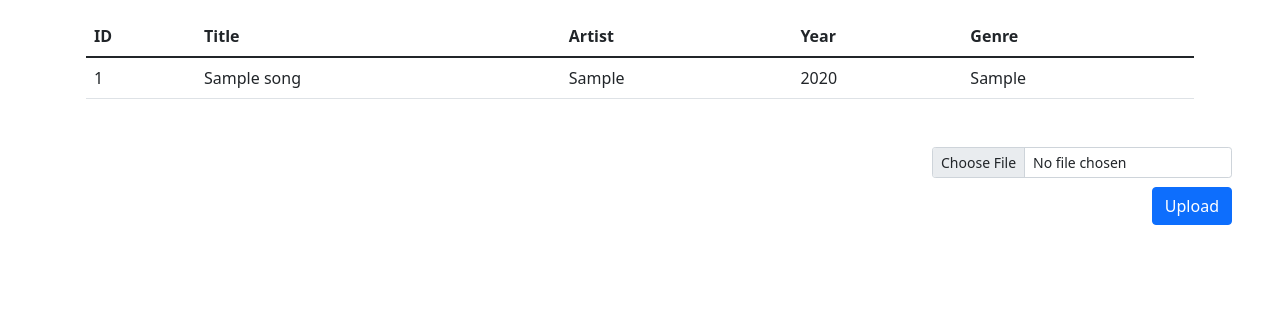
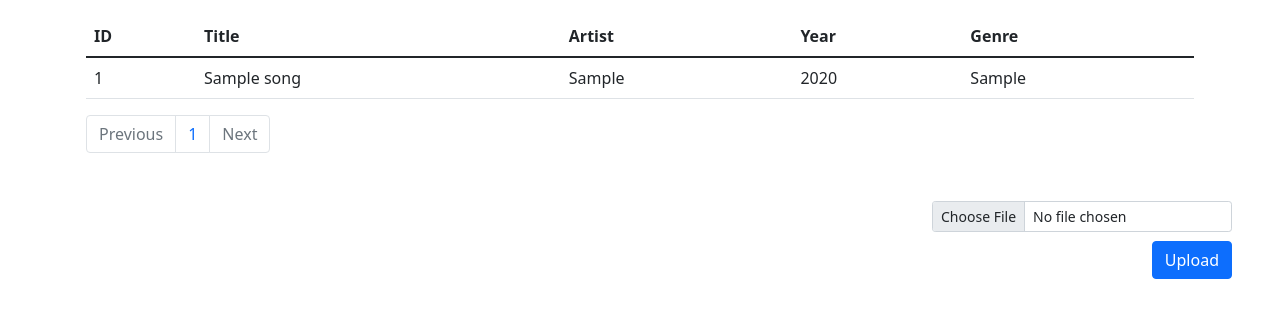
Before and after one commit to ThomasAnnamNJIT/is601-project-three, a Flask app: page /dashboard in a window 1280 px wide. Shown: the part 56-374 px from the top of the page. Run offline with Flask 2, Linux system fonts and the light colour scheme; a user stored in the database is signed in; tables that the repository leaves empty hold one stand-in row (values such as "Sample post"); some libraries are stand-ins or nearby versions.

Commit message:
Updating README.md and incldued pagination for dashboard

```diff
--- a/app/auth/__init__.py
+++ b/app/auth/__init__.py
@@ -26,7 +26,6 @@ def login():
     if login_form.validate_on_submit():
         user = User.query.filter_by(username=login_form.username.data).first()
         if user:
-            # flash("Welcome", 'success')
             user.authenticated = True
             db.session.add(user)
             db.session.commit()
@@ -64,15 +63,27 @@ def dashboard():
 
         user = User.query.filter_by(id=current_user.id).first()
 
+        pagination = Song.query.filter_by(user_id=current_user.id).paginate(1, 5, error_out=False)
+
         data = [{
             "id": song.id,
             "title": song.title,
             "artist": song.artist,
             "year": song.year,
             "genre": song.genre
-        } for song in user.songs]
+        } for song in pagination.items]
 
-        return render_template("dashboard.html", form=upload_form, data=data, username=user.username)
+        return render_template("dashboard.html",
+                               form=upload_form,
+                               data=data,
+                               username=user.username,
+                               pages=pagination.pages + 1,
+                               current_page=1,
+                               previous=pagination.prev_num,
+                               next=pagination.next_num,
+                               has_prev=pagination.has_prev,
+                               has_next=pagination.has_next
+                               )
 
     return redirect(url_for("auth.login"))
 
@@ -98,6 +109,32 @@ def register():
     return render_template("register.html", form=register_form)
 
 
+@auth.route("/songs", methods=["GET"], defaults={"page": 1})
+@auth.route('/songs/<int:page>', methods=["GET"])
+@login_required
+def get_songs(page):
+    upload_form = UploadForm()
+
+    user = User.query.filter_by(id=current_user.id).first()
+
+    pagination = Song.query.filter_by(user_id=current_user.id).paginate(page, 5, error_out=False)
+
+    data = [{
+        "id": song.id,
+        "title": song.title,
+        "artist": song.artist,
+        "year": song.year,
+        "genre": song.genre
+    } for song in pagination.items]
+
+    return render_template("dashboard.html", form=upload_form, data=data, username=user.username,
+                           pages=pagination.pages + 1, current_page=page,
+                           previous=pagination.prev_num,
+                           next=pagination.next_num,
+                           has_prev=pagination.has_prev,
+                           has_next=pagination.has_next)
+
+
 @auth.route("/logout")
 @login_required
 def logout():
--- a/app/auth/forms/__init__.py
+++ b/app/auth/forms/__init__.py
@@ -1,7 +1,7 @@
 from flask_wtf import FlaskForm
 from flask_wtf.file import FileRequired
 from wtforms import FileField, PasswordField, SubmitField, EmailField, StringField
-from wtforms.validators import InputRequired, Length, DataRequired
+from wtforms.validators import DataRequired
 from wtforms.widgets import TextArea
 
 
@@ -13,15 +13,15 @@ class UploadForm(FlaskForm):
 class RegisterForm(FlaskForm):
     username = EmailField(validators=[DataRequired()],
                           render_kw={"placeholder": "Username"})
-    password = PasswordField(validators=[InputRequired(), Length(min=4, max=20)],
+    password = PasswordField(validators=[DataRequired()],
                              render_kw={"placeholder": "Password"})
-    about = StringField(validators=[InputRequired()], widget=TextArea(),
+    about = StringField(validators=[DataRequired()], widget=TextArea(),
                         render_kw={"placeholder": "About"})
 
 
 class LoginForm(FlaskForm):
     username = EmailField(validators=[DataRequired()],
                           render_kw={"placeholder": "Username"})
-    password = PasswordField(validators=[InputRequired()],
+    password = PasswordField(validators=[DataRequired()],
                              render_kw={"placeholder": "Password"})
     submit = SubmitField("Login")
--- a/app/auth/templates/dashboard.html
+++ b/app/auth/templates/dashboard.html
@@ -18,10 +18,10 @@
         <div class="collapse navbar-collapse" id="navbarSupportedContent">
             <ul class="navbar-nav me-auto mb-2 mb-lg-0">
                 <li class="nav-item">
-                    <a class="nav-link active" href="#">Home</a>
+                    <a class="nav-link active" href="{{ url_for("auth.dashboard") }}">Home</a>
                 </li>
                 <li class="nav-item">
-                    <a class="nav-link" href="{{url_for("admin.index")}}">Admin</a>
+                    <a class="nav-link" href="{{ url_for("admin.index") }}">Admin</a>
                 </li>
             </ul>
         </div>
@@ -32,8 +32,8 @@
                     Account
                 </a>
                 <div class="dropdown-menu dropdown-menu-end" aria-labelledby="navbarDropdown">
-                    <a class="dropdown-item dropdown" href="{{url_for("users.edit")}}">Edit Account</a>
-                    <a class="dropdown-item" href="{{url_for("auth.logout")}}">Logout</a>
+                    <a class="dropdown-item dropdown" href="{{ url_for("users.edit") }}">Edit Account</a>
+                    <a class="dropdown-item" href="{{ url_for("auth.logout") }}">Logout</a>
                 </div>
             </li>
         </ul>
@@ -62,9 +62,35 @@
         {% endfor %}
         </tbody>
     </table>
+    <nav aria-label="Page navigation example">
+        <ul class="pagination">
+            {% if has_prev %}
+                <li class="page-item">
+                    <a class="page-link" href="{{ url_for("auth.get_songs", page=previous) }}">Previous</a>
+                </li>
+            {% else %}
+                <li class="page-item disabled">
+                    <a class="page-link" href="{{ url_for("auth.get_songs", page=previous) }}">Previous</a>
+                </li>
+            {% endif %}
+            {% for page in range(1, pages) -%}
+                <li class="page-item"><a class="page-link"
+                                         href="{{ url_for("auth.get_songs", page=page) }}">{{ page }}</a></li>
+            {% endfor %}
+            {% if not has_next %}
+                <li class="page-item disabled">
+                    <a class="page-link" href="{{ url_for("auth.get_songs", page=next) }}">Next</a>
+                </li>
+            {% else %}
+                <li class="page-item">
+                    <a class="page-link" href="{{ url_for("auth.get_songs", page=next) }}">Next</a>
+                </li>
+            {% endif %}
+        </ul>
+    </nav>
 </div>
 <div>
-    <form method="POST" enctype="multipart/form-data">
+    <form method="POST" enctype="multipart/form-data" action="{{ url_for("auth.dashboard") }}">
         {{ form.hidden_tag() }}
         <div class="mb-3">
             {{ form.file(class_="form-control form-control-sm float-end me-5 bi-cloud-upload", style="width: 300px" ) }}
@@ -72,7 +98,6 @@
         <div class="mb-3 form-check">
         </div>
         {{ form.submit(class_="btn btn-primary float-end me-5 bi-cloud-upload", type="submit") }}
-
     </form>
 </div>
 <!-- Optional JavaScript -->
```
Also changed, not shown: app/auth/templates/login.html (+8 -0 lines), app/uploads/random.csv (+11 -7 lines), README.md, 6 other files. Lines whose indentation alone changed are shown as unchanged.
